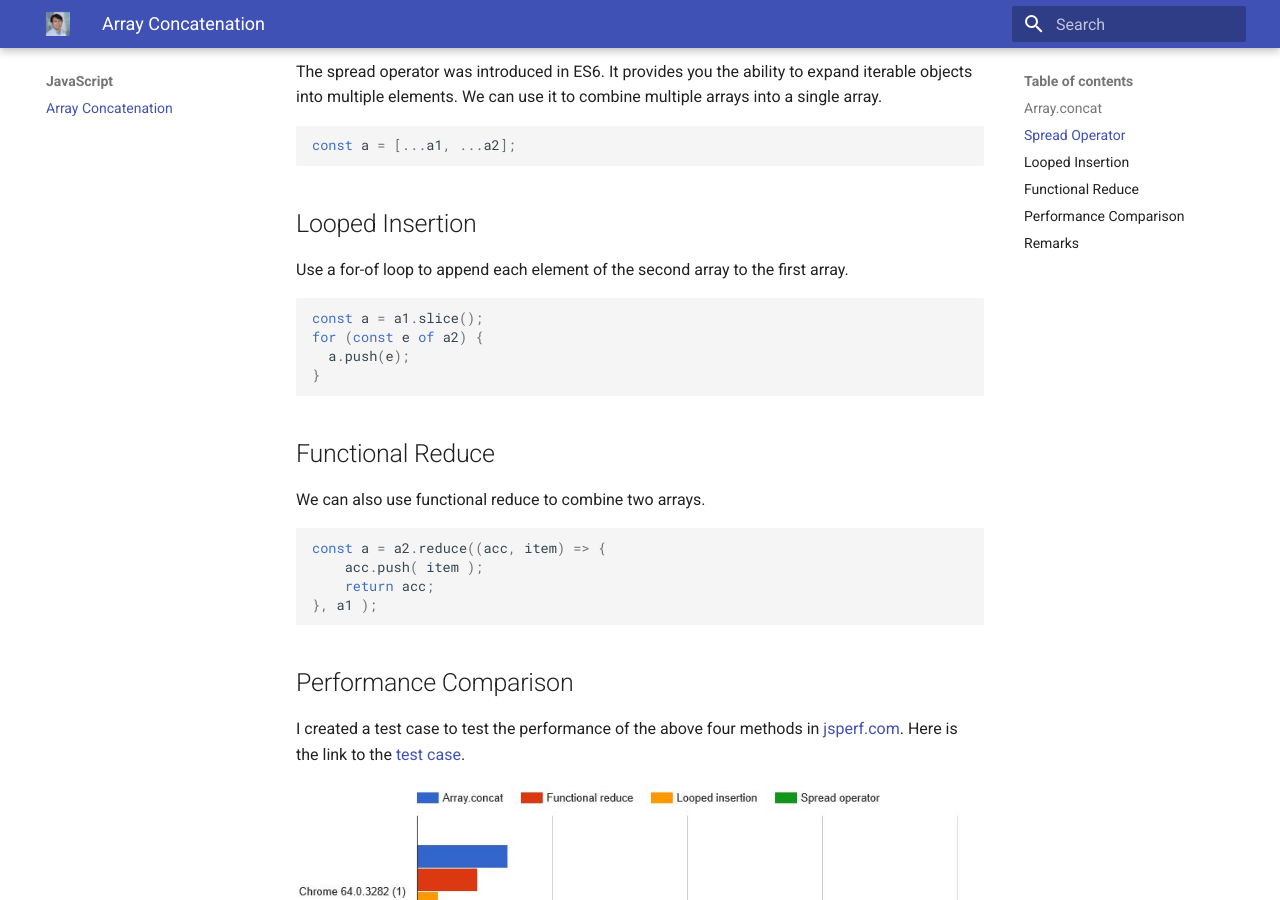
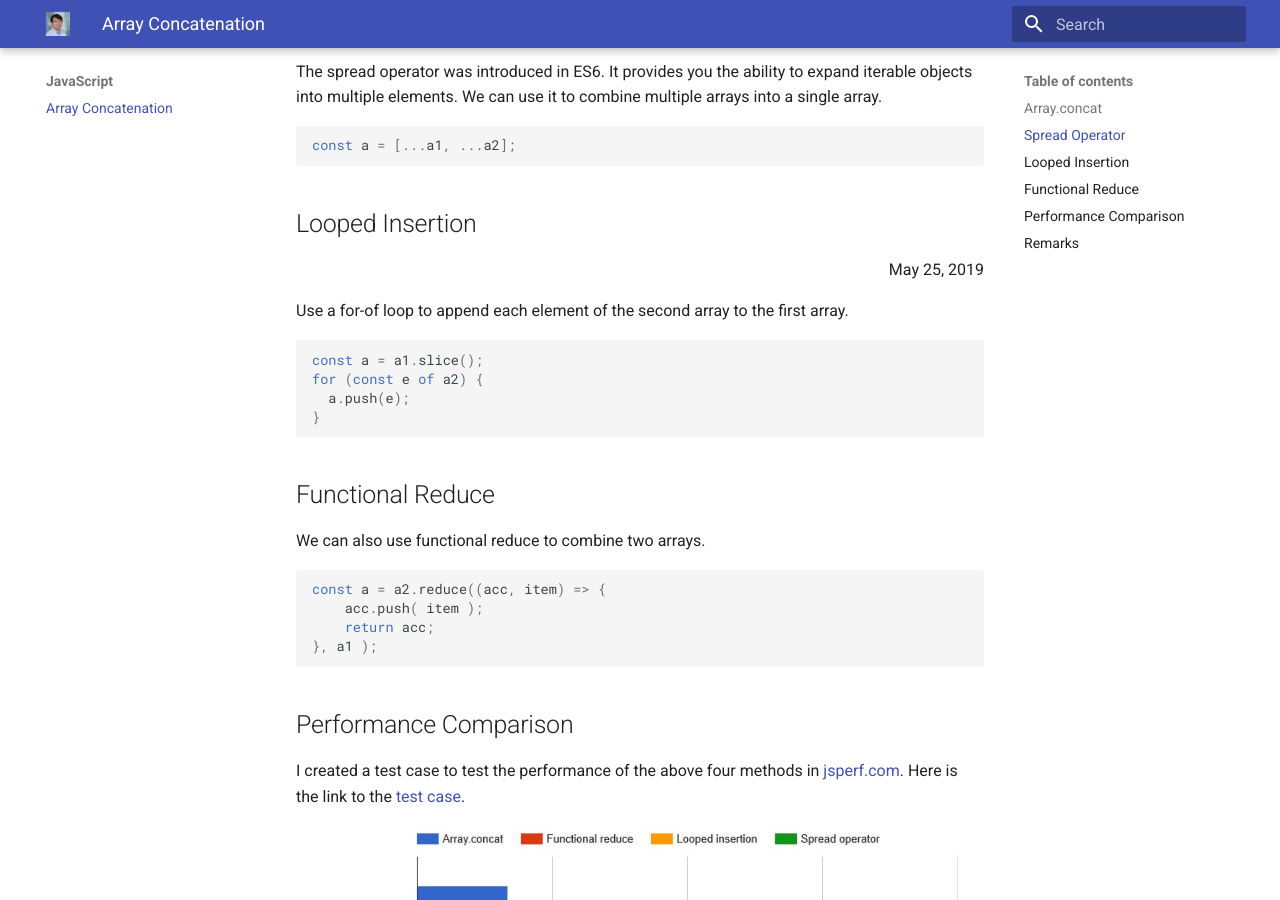
Before and after one commit to dpkwhan/handocs, an MkDocs documentation site: the page built from docs/javascript/array-concatenation.md, in a window 1280 px wide and 900 px high, scrolled down 610 px. Built offline with MkDocs 1.6.1 and Material for MkDocs 9.7.7, drawn with Linux system fonts in a browser that asks for light colours.

Commit message:
Add a date to blog

````diff
--- a/docs/javascript/array-concatenation.md
+++ b/docs/javascript/array-concatenation.md
@@ -24,6 +24,8 @@ const a = [...a1, ...a2];
 ```
 
 ## Looped Insertion
+
+<span style="display:block;text-align:right">May 25, 2019</span>
 
 Use a for-of loop to append each element of the second array to the first array.
 
````
